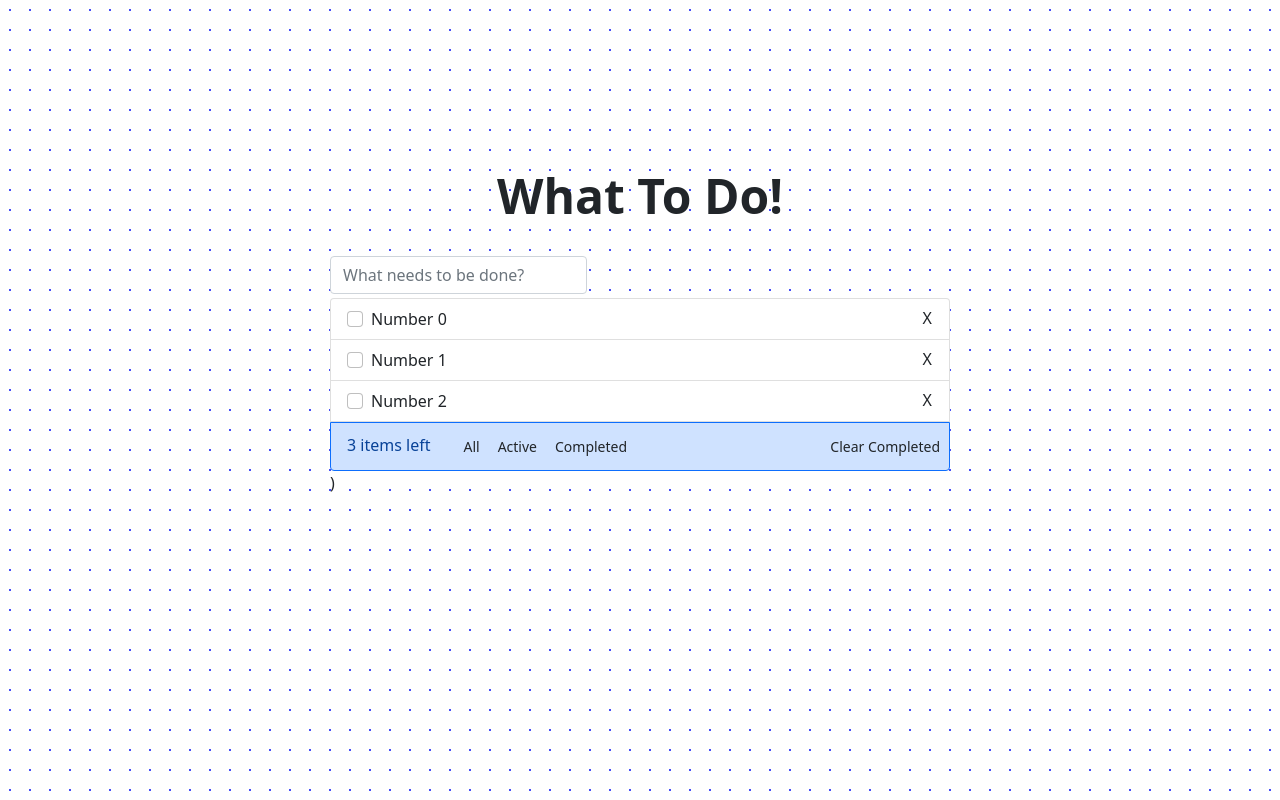
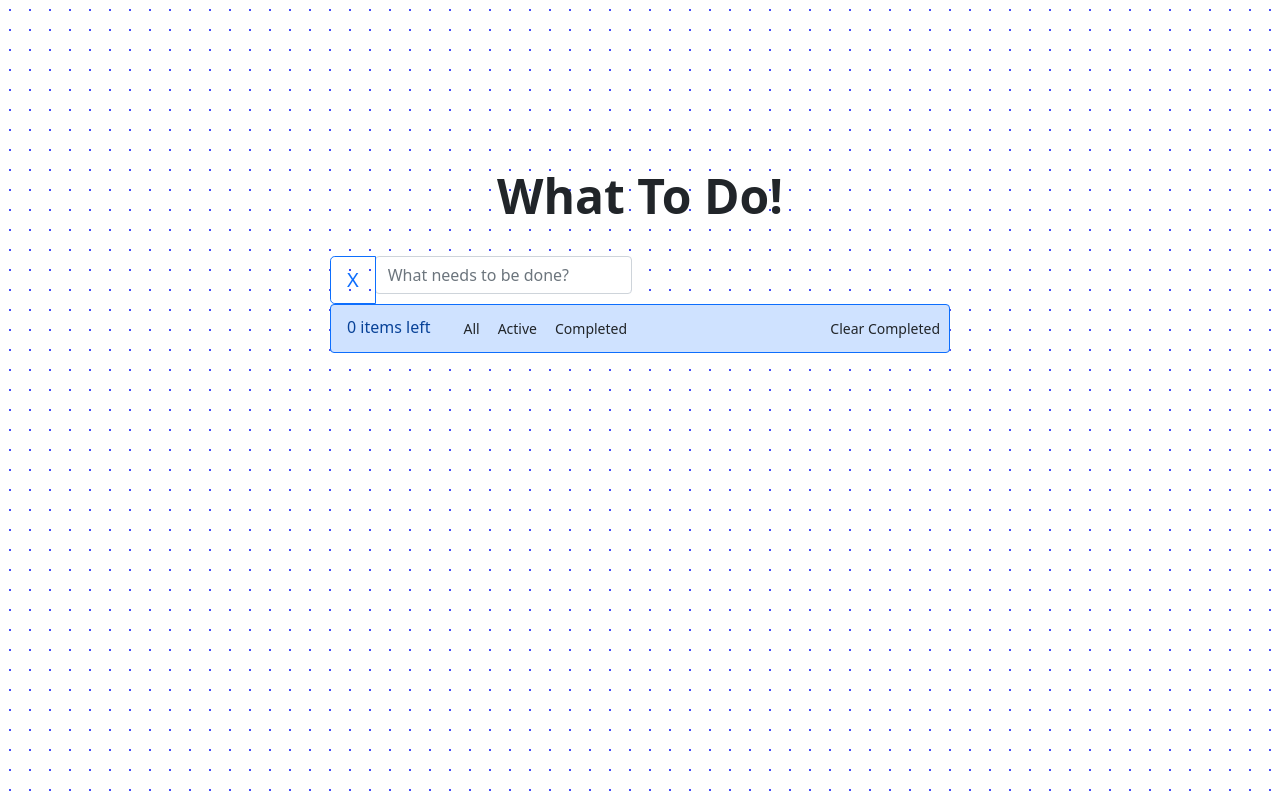
Before and after one commit to Jzhen123/React-To-Do-List, a React (Create React App) app: page / in a window 1280 px wide. Built offline with nearby package versions, Linux system fonts and the light colour scheme.

Commit message:
User inputs now add tasks

```diff
--- a/src/App.js
+++ b/src/App.js
@@ -1,25 +1,19 @@
 import React from 'react';
 import 'bootstrap/dist/css/bootstrap.min.css';
 import Header from './Header'
-import Input from './ToDoInput'
-import List from './List'
+import ToDoList from './ToDoList'
 
 class App extends React.Component {
-  constructor(props) {
-    super(props);
-  };
+  // constructor(props) {
+  //   super(props);
+  // };
 
   render() {
 
     return (
       <div className="App">
         <Header />
-        <Input
-          tasks={this.tasks}
-        />
-        {/* <List
-          tasks={this.tasks}
-        /> */}
+        <ToDoList />
       </div>
     )
   }
--- a/src/ToDoInput.js
+++ /dev/null
@@ -1,90 +0,0 @@
-import React from 'react';
-
-class Input extends React.Component {
-
-    constructor(props) {
-        super(props);
-        this.state = {
-            show: false,
-            value: ''
-        };
-        this.tasks = [
-            { text: 'Number' },
-            { text: 'Number' },
-            { text: 'Number' },
-        ];
-    }
-
-    handleSubmit(event) {
-        { console.log('Hi') }
-        event.preventDefault();
-    }
-
-    handleChange(event) {
-        this.setState({ value: event.target.value })
-    }
-
-    render() {
-        return (
-            <>
-                <div className="input-group mt-4 mb-1 input-group-lg">
-                    {
-                        this.state.show ? <button
-                            className="btn btn-outline-primary"
-                            type="button"
-                            id="button-addon1"
-                            display="none"
-                            onClick={() => {
-                                this.setState({ show: false })
-
-                            }}
-                        >^</button> : null
-                    }
-                    <form onSubmit={this.handleSubmit}>
-                        <input
-                            type="text"
-                            value={this.state.value}
-                            className="form-control"
-                            placeholder="What needs to be done?"
-                            onChange={() => {
-                                this.setState({ show: true })
-                                this.handleChange()
-                            }
-                            }
-
-
-                        />
-                    </form>
-                </div>
-
-                <div className="list-group">
-                {
-                    this.tasks.map((item, index) => {
-                        return (
-
-                            <label className="list-group-item position-relative text-start">
-                                <input className="form-check-input me-2" type="checkbox" value="" />
-                                {item.text} {index}
-                                <button type="button" className="btn position-absolute top-0 end-0 me-1">X</button>
-
-                            </label>
-                        )
-                    })
-
-                }
-                <label className="list-group-item position-relative text-start list-group-item-primary border border-primary rounded-bottom">
-                    {this.tasks.length} items left
-                    <button type="button" className="btn btn-sm ms-4">All</button>
-                    <button type="button" className="btn btn-sm">Active</button>
-                    <button type="button" className="btn btn-sm">Completed</button>
-                    <button type="button" className="btn btn-sm position-absolute top-0 end-0 mt-2">Clear Completed</button>
-
-                </label>
-            </div>
-        )
-            </>
-        )
-    }
-}
-
-export default Input
--- /dev/null
+++ b/src/ToDoList.js
@@ -0,0 +1,75 @@
+import React from 'react';
+
+class ToDoList extends React.Component {
+
+    constructor(props) {
+        super(props);
+        this.state = {
+            show: false,
+            value: ''
+        };
+        this.tasks = [];
+
+        this.handleChange = this.handleChange.bind(this);
+        this.handleSubmit = this.handleSubmit.bind(this);
+    }
+
+    handleSubmit(event) {
+        if (this.state.value !== '') {
+            this.tasks.push({ text: this.state.value })
+        }
+        this.setState({ value: '' })
+        event.preventDefault();
+    }
+
+    handleChange(event) {
+        this.setState({ value: event.target.value })
+    }
+
+    render() {
+        return (
+            <>
+                <div className="input-group mt-4 input-group-lg">
+                    <button className="btn btn-outline-primary" onClick={this.handleSubmits} type="button">
+                        X
+                        </button>
+                    <form onSubmit={this.handleSubmit}>
+                        <input
+                            type="text"
+                            value={this.state.value}
+                            className="form-control"
+                            placeholder="What needs to be done?"
+                            onChange={this.handleChange}
+                        />
+                    </form>
+                </div>
+
+                <div className="list-group">
+                    {
+                        this.tasks.map((item, index) => {
+                            return (
+
+                                <label className="list-group-item position-relative text-start">
+                                    <input className="form-check-input me-2" type="checkbox" key={index} />
+                                    {item.text}
+                                    <button type="button" className="btn position-absolute top-0 end-0 me-1">X</button>
+
+                                </label>
+                            )
+                        })
+                    }
+                    <label className="list-group-item position-relative text-start list-group-item-primary border border-primary rounded-bottom">
+                        {this.tasks.length} items left
+                    <button type="button" className="btn btn-sm ms-4">All</button>
+                        <button type="button" className="btn btn-sm">Active</button>
+                        <button type="button" className="btn btn-sm">Completed</button>
+                        <button type="button" className="btn btn-sm position-absolute top-0 end-0 mt-2">Clear Completed</button>
+
+                    </label>
+                </div>
+            </>
+        )
+    }
+}
+
+export default ToDoList;
```
Also changed, not shown: src/List.js (deleted, +0 -58 lines).
